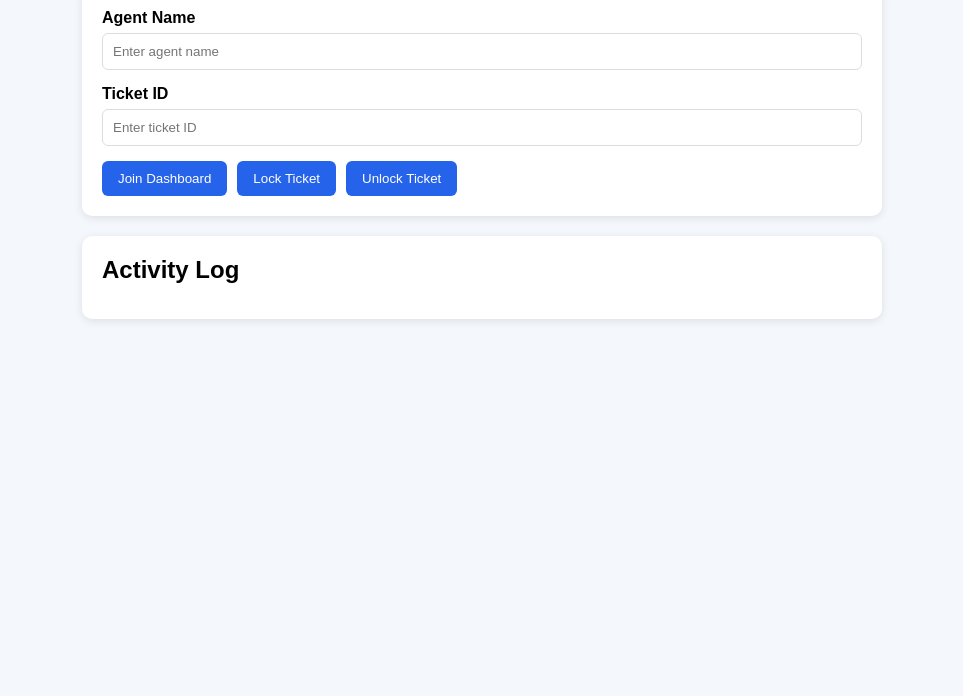
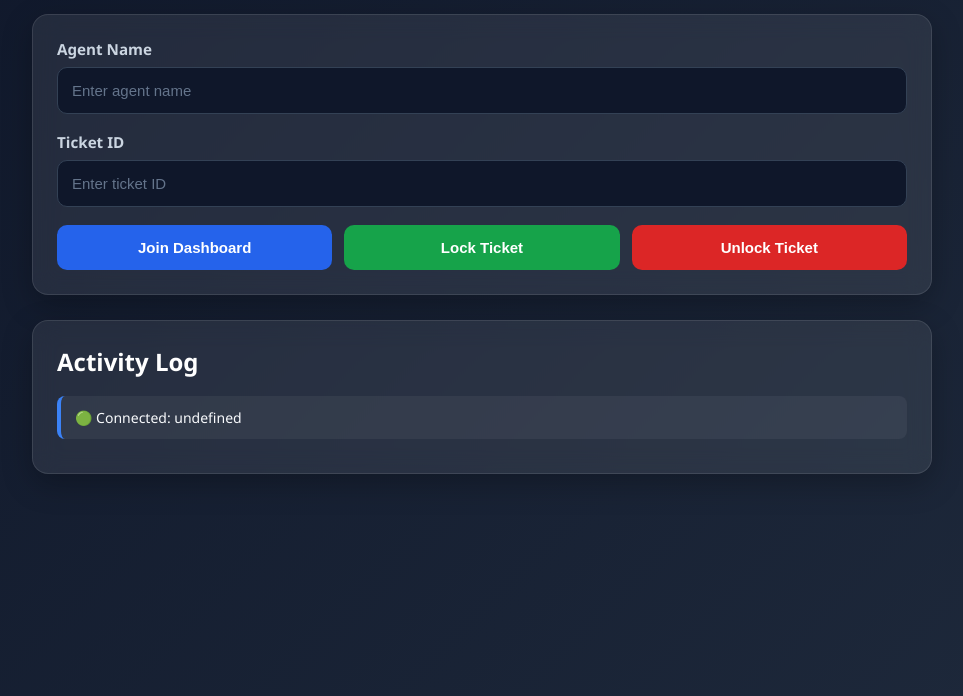
Before and after one commit to Hemlata-Chauhan/live-ops-helpdesk, a plain HTML site: page live-ops-helpdesk-frontend/index.html in a window 1280 px wide. Shown: the part 104-800 px from the top of the page, without its empty margins (158-1121 px from the left). Drawn offline with nearby package versions, Linux system fonts and the light colour scheme.

Commit message:
Updated Render link

```diff
--- a/live-ops-helpdesk-frontend/css/styles.css
+++ b/live-ops-helpdesk-frontend/css/styles.css
@@ -5,80 +5,206 @@
 }
 
 body {
-    background: #f4f7fb;
-    font-family: Arial, sans-serif;
-    padding: 30px;
+    font-family: "Segoe UI", Tahoma, Geneva, Verdana, sans-serif;
+    background: linear-gradient(135deg,
+            #0f172a,
+            #1e293b);
+    min-height: 100vh;
+    padding: 40px 20px;
+    color: #f8fafc;
 }
 
 .container {
-    max-width: 800px;
+    max-width: 900px;
     margin: auto;
 }
 
 h1 {
     text-align: center;
-    margin-bottom: 25px;
+    margin-bottom: 30px;
+    font-size: 2.2rem;
+    font-weight: 700;
+    letter-spacing: 1px;
+    color: #ffffff;
 }
 
 .card,
 .logs-card {
-    background: white;
-    border-radius: 10px;
-    padding: 20px;
-    margin-bottom: 20px;
+    background: rgba(255, 255, 255, 0.08);
+    backdrop-filter: blur(12px);
+
+    border: 1px solid rgba(255, 255, 255, 0.1);
+
+    border-radius: 16px;
+
+    padding: 24px;
 
     box-shadow:
-        0 2px 8px rgba(0, 0, 0, 0.1);
+        0 10px 30px rgba(0, 0, 0, 0.25);
+
+    margin-bottom: 25px;
 }
 
 .field {
-    margin-bottom: 15px;
+    margin-bottom: 18px;
 }
 
 .field label {
     display: block;
-    margin-bottom: 6px;
-    font-weight: bold;
+    margin-bottom: 8px;
+    font-size: 0.95rem;
+    font-weight: 600;
+    color: #cbd5e1;
 }
 
 .field input {
     width: 100%;
-    padding: 10px;
+    padding: 14px;
 
-    border: 1px solid #ddd;
-    border-radius: 6px;
+    border: 1px solid #334155;
+    border-radius: 10px;
+
+    background: #0f172a;
+    color: white;
+
+    font-size: 15px;
+
+    transition: all 0.3s ease;
+}
+
+.field input:focus {
+    outline: none;
+
+    border-color: #3b82f6;
+
+    box-shadow:
+        0 0 0 4px rgba(59,
+            130,
+            246,
+            0.2);
+}
+
+.field input::placeholder {
+    color: #64748b;
 }
 
 .button-group {
     display: flex;
-    gap: 10px;
+    gap: 12px;
     flex-wrap: wrap;
+    margin-top: 10px;
 }
 
 button {
+    flex: 1;
+    min-width: 180px;
+
+    padding: 14px 18px;
+
     border: none;
-    padding: 10px 16px;
-    border-radius: 6px;
+    border-radius: 10px;
 
+    font-size: 15px;
+    font-weight: 600;
+
+    cursor: pointer;
+
+    transition:
+        transform 0.2s ease,
+        opacity 0.2s ease;
+}
+
+#joinBtn {
     background: #2563eb;
     color: white;
+}
 
-    cursor: pointer;
+#lockBtn {
+    background: #16a34a;
+    color: white;
+}
+
+#unlockBtn {
+    background: #dc2626;
+    color: white;
 }
 
 button:hover {
-    opacity: 0.9;
+    transform: translateY(-2px);
+    opacity: 0.95;
+}
+
+button:active {
+    transform: scale(0.98);
 }
 
 .logs-card h2 {
-    margin-bottom: 15px;
+    margin-bottom: 18px;
+    color: white;
 }
 
 #logs {
     list-style: none;
+    max-height: 350px;
+    overflow-y: auto;
 }
 
 #logs li {
-    padding: 8px;
-    border-bottom: 1px solid #eee;
+    background: rgba(255,
+            255,
+            255,
+            0.05);
+
+    padding: 12px 14px;
+
+    border-left: 4px solid #3b82f6;
+
+    margin-bottom: 10px;
+
+    border-radius: 8px;
+
+    font-size: 14px;
 }
+
+#logs::-webkit-scrollbar {
+    width: 8px;
+}
+
+#logs::-webkit-scrollbar-track {
+    background: transparent;
+}
+
+#logs::-webkit-scrollbar-thumb {
+    background: #475569;
+    border-radius: 20px;
+}
+
+.success {
+    border-left-color: #22c55e;
+}
+
+.warning {
+    border-left-color: #f59e0b;
+}
+
+.error {
+    border-left-color: #ef4444;
+}
+
+.info {
+    border-left-color: #3b82f6;
+}
+
+@media (max-width: 768px) {
+    h1 {
+        font-size: 1.8rem;
+    }
+
+    .button-group {
+        flex-direction: column;
+    }
+
+    button {
+        width: 100%;
+    }
+}
--- a/live-ops-helpdesk-frontend/js/app.js
+++ b/live-ops-helpdesk-frontend/js/app.js
@@ -1,5 +1,5 @@
 const socket = io(
-    "https://live-ops-helpdesk-backend.onrender.com",
+    "https://live-ops-helpdesk-backend-edpp.onrender.com",
     {
         transports: ["websocket"],
     }
@@ -23,13 +23,30 @@ const lockBtn =
 const unlockBtn =
     document.getElementById("unlockBtn");
 
-function addLog(message) {
+function addLog(message, type = "info") {
     const li = document.createElement("li");
 
     li.textContent = message;
+    li.classList.add(type);
 
     logs.prepend(li);
 }
+addLog(`🟢 Connected: ${socket.id}`, "success");
+
+addLog(
+    `🔒 ${data.ticketId} locked by ${data.lockedBy}`,
+    "warning"
+);
+
+addLog(
+    `🔓 ${data.ticketId} unlocked (${data.reason})`,
+    "success"
+);
+
+addLog(
+    `❌ Lock Failed: ${data.message}`,
+    "error"
+);
 
 function joinDashboard() {
     const agentName = agentInput.value.trim();
```
